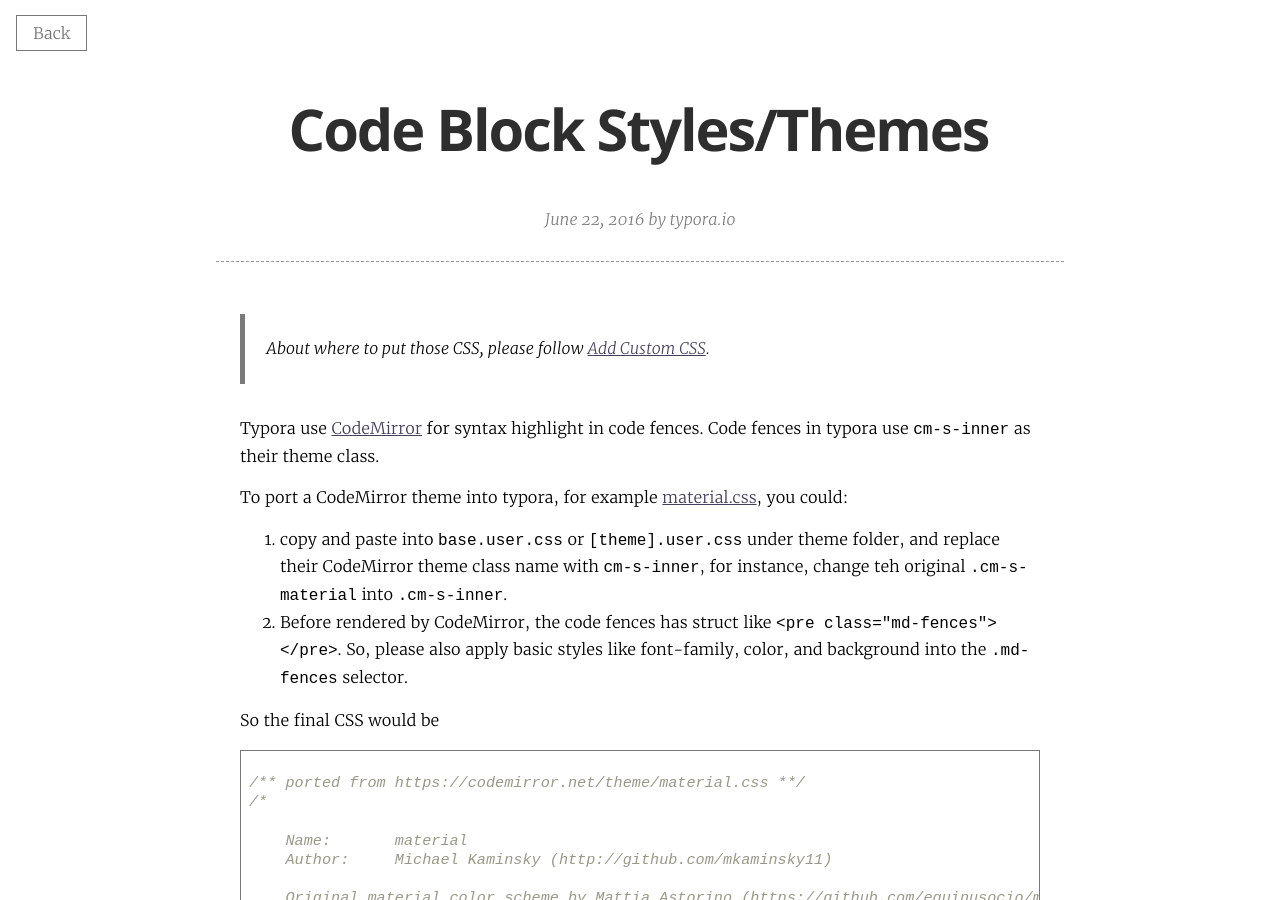
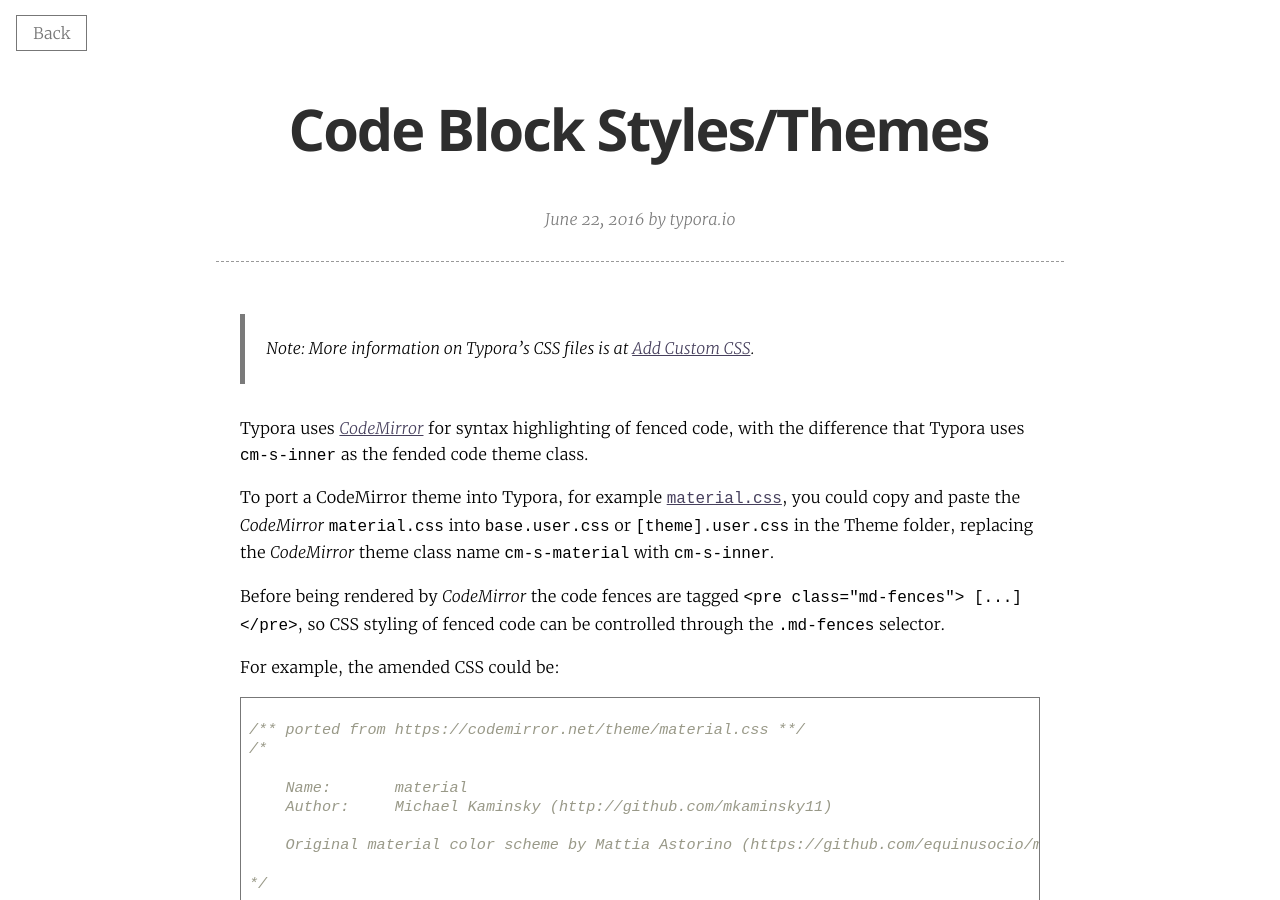
Before and after one commit to typora/support.typora.io, a Jekyll site: the page built from _posts/2016-06-22-Code Block Styles.md, in a window 1280 px wide and 900 px high. Built offline with Jekyll 4.4.1, drawn with Linux system fonts in a browser that asks for light colours; nearby versions of some CDN libraries; library files that are not in the unit come from our copies; some of the changed text lies outside the part shown.

Commit message:
First edit of 2016-06-22-Code Block Styles
General editing of spelling and grammar.

````diff
--- a/_posts/2016-06-22-Code Block Styles.md
+++ b/_posts/2016-06-22-Code Block Styles.md
@@ -8,16 +8,15 @@
 typora-root-url: ../
 ---
 
-> About where to put those CSS, please follow [Add Custom CSS](/Add-Custom-CSS/).
+> **Note:** More information on Typora's CSS files is at [Add Custom CSS]().
 
-Typora use [CodeMirror](http://codemirror.net) for syntax highlight in code fences. Code fences in typora use `cm-s-inner` as their theme class.
+Typora uses [_CodeMirror_](http://codemirror.net) for syntax highlighting of fenced code, with the difference that Typora uses `cm-s-inner` as the fended code theme class.
 
-To port a CodeMirror theme into typora, for example [material.css](https://codemirror.net/theme/material.css), you could:
+**To port a CodeMirror theme into Typora**, for example [`material.css`](https://codemirror.net/theme/material.css), you could copy and paste the *CodeMirror* `material.css` into `base.user.css` or `[theme].user.css` in the Theme folder, replacing the *CodeMirror* theme class name `cm-s-material` with `cm-s-inner`.
 
-1. copy and paste into `base.user.css` or `[theme].user.css` under theme folder, and replace their CodeMirror theme class name with `cm-s-inner`, for instance, change teh original `.cm-s-material` into `.cm-s-inner`.
-2. Before rendered by CodeMirror, the code fences has struct like `<pre class="md-fences"></pre>`. So, please also apply basic styles like font-family, color, and background into the `.md-fences` selector.
+**Before being rendered by *CodeMirror*** the code fences are tagged  `<pre class="md-fences"> [...]</pre>`, so CSS styling of fenced code can be controlled through the `.md-fences` selector.
 
-So the final CSS would be
+For example, the amended CSS could be:
 
 ```css
 /** ported from https://codemirror.net/theme/material.css **/
@@ -87,8 +86,8 @@
 }
 ```
 
-And result is like: ![Snip20160623_11](/media/code-block-style/Snip20160623_11.png)
+The result would be: ![Snip20160623_11](/media/code-block-style/Snip20160623_11.png)
 
-You could also write your own css styles for syntax highlight following the example above.
+You can write your own CSS styles for fenced code syntax highlighting based on the above example.
 
-Please note that `cm-s-inner` would only apply to code fences, won't affect the markdown syntax light in source code mode. And not all CSS properties would be applied to code fences in source code mode.
+Please note that `cm-s-inner` only applies to code fences. It does not affect Markdown syntax styling in source code mode. Not all CSS properties are applied to code fences in Typora's source code mode.
````
